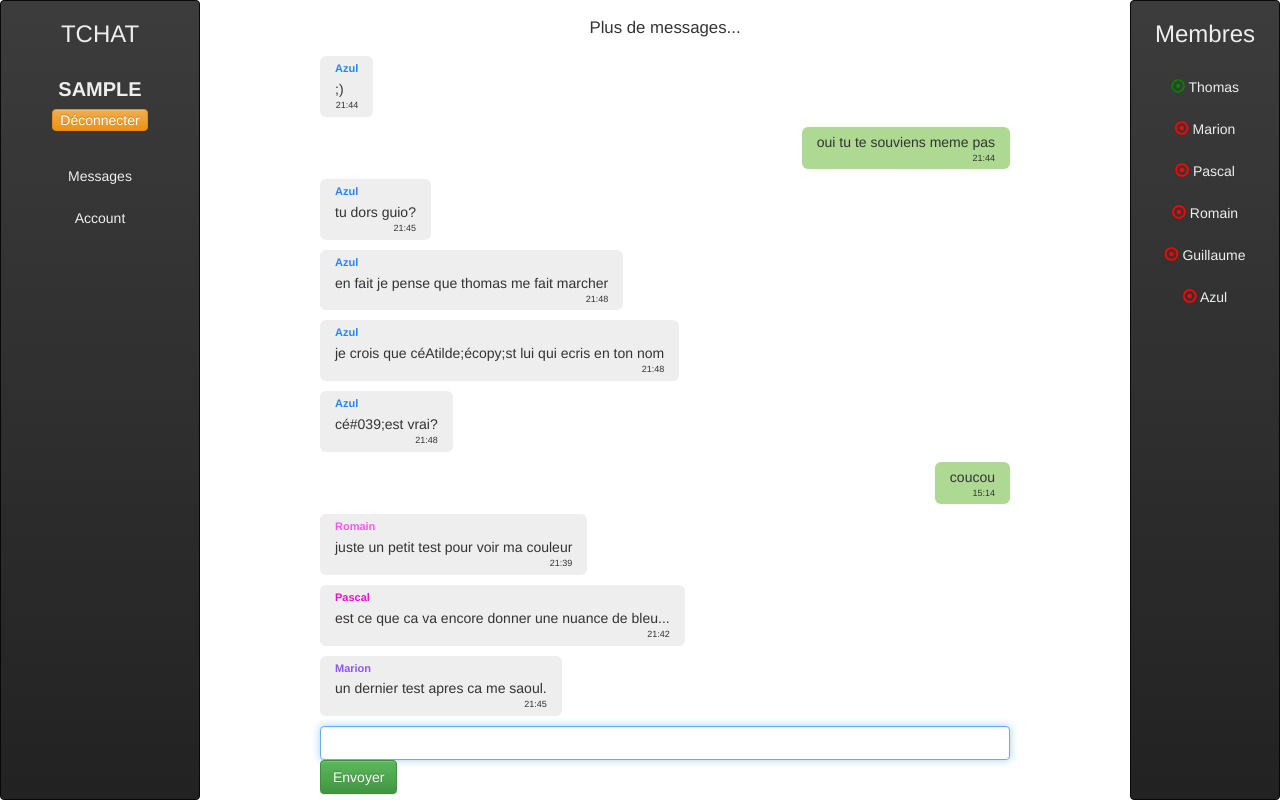
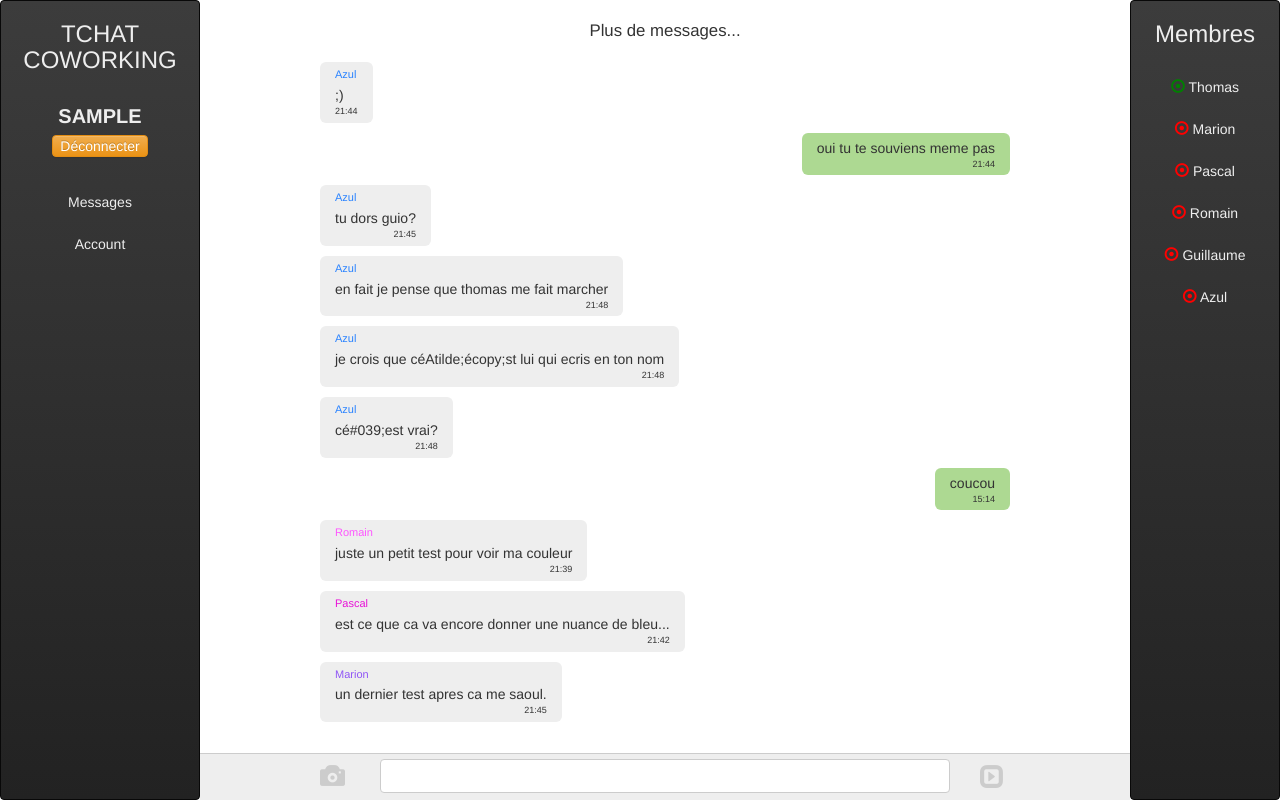
Before and after one commit to thomasbatt/chat_project, a PHP site: page / in a window 1280 px wide. Run offline with PHP 8.4, Linux system fonts and the light colour scheme; the visitor is signed in with stand-in values (Sample User, id 1); data comes from the database, SQL or seed files in the repository; some libraries are stand-ins or nearby versions.

Commit message:
maj css input

```diff
--- a/apps/traitementMessage.php
+++ b/apps/traitementMessage.php
@@ -24,6 +24,7 @@ if (isset($_POST['action']))
 				$manager = new UserManager($db);
 				$author = $manager->getById($_SESSION['id']);
 				$MessageManager->create($author, $_POST['content']);
+				$_SESSION['limit'] = 10;
 				header('Location: messages');
 				exit;
 			}
--- a/module/message/views/createMessage.phtml
+++ b/module/message/views/createMessage.phtml
@@ -1,7 +1,16 @@
-<div class="message">
-	<div class="">
-		<!-- <input type="hidden" name="IdUser" value="<?=htmlentities($_SESSION['id'])?>"> -->
-		<input type="text" class="js_in form_create_message form-control" id="create_message" name="content" value="" autofocus autocomplete="off">
-		<button type="submit" class="form_create_message btn btn-success" name="action" value="create_message" >Envoyer</button>
+<div class="create-message">
+	<div class="center-create-message">
+		<div class="row">
+			<div class="col-xs-1">
+				<button type="submit" class="form_create_message glyphicon glyphicon-camera" name="action" value="create_message" ></button>
+			</div>
+			<div class="col-xs-10">
+				<!-- <input type="hidden" name="IdUser" value="<?=htmlentities($_SESSION['id'])?>"> -->
+				<input type="text" class="js_in form_create_message form-control" id="create_message" name="content" value="" autofocus autocomplete="off">
+			</div>
+			<div class="col-xs-1 submit">
+				<button type="submit" class="form_create_message glyphicon glyphicon-expand" name="action" value="create_message" ></button>
+			</div>
+		</div>
 	</div>
 </div>
--- a/public/SCRIPTS/script.js
+++ b/public/SCRIPTS/script.js
@@ -3,13 +3,27 @@ function refresh()
     $.get('index.php?ajax&page=listMessage', function(html)
     {
         $('.js_list').html(html);
+        // $('#js_list').scrollTop($('#js_list')[0].scrollHeight);
+          // var wtf    = $('.js_list');
+          // var height = wtf[0].scrollHeight;
+          // wtf.scrollTop(height);
     });
     $.get('index.php?ajax&page=footer', function(html)
     {
         $('.js_footer').html(html);
     });
 }
+
+function scrollToBottom() {
+    $('.js_list').scrollTop($('.js_list')[0].scrollHeight);
+}
+
 $('document').ready(function(){
+
+    $('.js_list').change(function() {
+        // scrollToBottom();
+        $('.js_list').scrollTop($('.js_list')[0].scrollHeight);
+    });
 
     $('.js_form').submit(function(info)
     {
@@ -19,11 +33,12 @@ $('document').ready(function(){
         {
             $('.js_in').val('').focus();
             refresh();
+            scrollToBottom();
         });
         return false;
     });
 
-    $('.js_more').submit(function()
+    $('.js_more').click(function()
     {
         $.post('messages', {action:"more_message"}, function()
         {
@@ -34,20 +49,21 @@ $('document').ready(function(){
 
     setInterval(function()
     {
-        refresh();
+        // refresh();
     },5000);
 
-    $(window).scroll(function(){
-        if ($(this).scrollTop() > 100) {
-            $('.scrollup').fadeIn();
-        } else {
-            $('.scrollup').fadeOut();
-        }
-    });
-
-    $('.scrollup').click(function(){
-        $("html, body").animate({ scrollTop: 0 }, 600);
-        return false;
-    });
 
 });
+
+// $(window).scroll(function(){
+//     if ($(this).scrollTop() > 100) {
+//         $('.scrollup').fadeIn();
+//     } else {
+//         $('.scrollup').fadeOut();
+//     }
+// });
+
+// $('.scrollup').click(function(){
+//     $("html, body").animate({ scrollTop: 0 }, 600);
+//     return false;
+// });
--- a/public/STYLES/style.css
+++ b/public/STYLES/style.css
@@ -3,13 +3,24 @@
 @media (max-width: 767px) {
     .content {
       padding: 15px;
-      margin-top: 100px;
+      margin-top: 40px;
     }
     #navbar-right {
       float: right;
       width: 0px; /* You can adjust the width to your liking, just remember to also adjust the content margin below accordingly */
       height: 0px;
     }
+    .site-title {
+    margin-bottom: 0px;
+    }
+    .h3, h3 {
+    font-size: 1.7rem;
+    margin-top: 15px;
+    }
+    .submit{
+      display: none;
+    }
+
 }
 
 /* When we were on larger screen sizes we can show our vertical menu bar */
@@ -34,8 +45,11 @@
       height: 100%;
     }
 
-    .content {
+    .content, .create-message{
       margin: 0 150px 0 200px; /* If you adjusted the width above you will need to adjust this as well */
+    }
+
+    .content{
       min-height: 100%;
     }
 
@@ -63,7 +77,6 @@ a:hover .site-title {
 }
 
 .container {
-  max-width: 750px;
 }
 
 .nav {
@@ -111,12 +124,28 @@ a:hover .site-title {
   top: 0px;
 }
 
-.container {
+.container, .center-create-message {
   padding-top: 0px;
   padding-left: 30px;
   margin-right: auto;
   margin-left: auto;
   padding-right: 30px;
+  max-width: 750px;
+}
+
+.wrapper-create-message{
+    position: fixed;
+    // height: 100px;
+    bottom: 0;
+    width: 100%;
+    background-color: #fff;
+    right: 0;
+}
+
+.create-message{
+  background-color: #EEEEEE;
+  padding: 5px 0 7px;
+  border-top: 1px solid #ccc;
 }
 
 a {
@@ -155,10 +184,6 @@ li .login-list a, li .login-list span{
   display: inline-block;
 }
 
-.wrapper-message{
-  // max-width: 75%;
-  /*margin-bottom: 30px;*/
-}
 
 .right{
   display: inline-block;
@@ -169,6 +194,7 @@ li .login-list a, li .login-list span{
   font-weight: 500;
   max-width: 90%;
   text-align: justify;
+  word-wrap: break-word;
 }
 
 .left{
@@ -180,13 +206,13 @@ li .login-list a, li .login-list span{
   font-weight: 500;
   max-width: 90%;
   text-align: justify;
+  word-wrap: break-word;
 }
 
 .name-message{
   font-size: 11px;
   padding-bottom: 2px;
   text-transform: capitalize;
-  font-weight: 1000;
 }
 
 .heure-message{
@@ -202,8 +228,31 @@ li .login-list a, li .login-list span{
 .btn_nue{
   border: none;
   background: none;
-  font: 700;
   font-size: 1.2em;
   text-align: center;
   width: 100%;
 }
+// .wrapper-messages{
+//   position: relative;
+// }
+
+.js_list{
+  margin-bottom: 50px;
+  // overflow-y: scroll;
+}
+
+.form-control:focus {
+  border: 1px solid #ccc;
+  box-shadow: none;
+}
+
+.form_create_message.glyphicon {
+  font-size: 2.5rem;
+  color: #ccc;
+}
+
+button{
+  border: none;
+  padding: 4px 0;
+  background: none;
+}
--- a/views/header.phtml
+++ b/views/header.phtml
@@ -7,7 +7,7 @@
 			<span class="icon-bar"></span>
 		</button>
 		<a href="navbar-brand" href="#" title="Home" rel="home">
-			<h3 class="site-title">TCHAT</h3>
+			<h3 class="site-title">TCHAT  COWORKING</h3>
 		</a>
 	</div>
 	<div class="clearfix"></div>
--- a/views/headerConnect.phtml
+++ b/views/headerConnect.phtml
@@ -7,7 +7,7 @@
 			<span class="icon-bar"></span>
 		</button>
 		<a href="navbar-brand" href="#" title="Home" rel="home">
-			<h3 class="site-title">TCHAT</h3>
+			<h3 class="site-title">TCHAT  COWORKING</h3>
 		</a>
 	</div>
 	<div class="clearfix"></div>
--- a/views/messages.phtml
+++ b/views/messages.phtml
@@ -1,4 +1,4 @@
-<div class="col-xs-12">
+<div class="col-xs-12 wrapper-messages">
 	<div class="modal-header">
 	    <!-- <h3 class="modal-title" id="modal-label-register">Messages</h3> -->
 	    <form method="POST" class="js_more">
@@ -7,10 +7,10 @@
 	</div>
 	<div class="">
 		<form method="POST" class="js_form">
-			<div class="js_list">
+			<div class="js_list" id="js_list">
 				<?php require('module/message/apps/listMessage.php'); ?>
 			</div>
-			<div >
+			<div class="wrapper-create-message">
 				<?php require('module/message/apps/createMessage.php'); ?>
 			</div>
 		</form>
```
